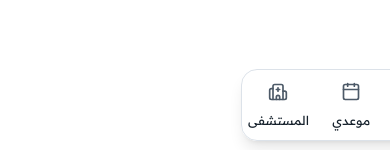
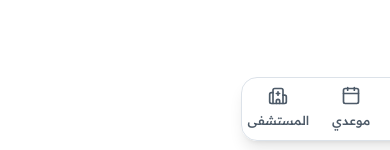
Before and after one commit to Marnie0/bloodlink, a React (Vite) app in the folder client/: page / in a window 390 px wide. Shown: the part 691-841 px from the top of the page. Built offline with nearby package versions, Linux system fonts and the light colour scheme.

Commit message:
style: minimal active state for the tab bar (#13)

```diff
--- a/client/src/components/layout/BottomTabBar.jsx
+++ b/client/src/components/layout/BottomTabBar.jsx
@@ -12,7 +12,7 @@ const links = [
 export default function BottomTabBar() {
   return (
     <>
-      <div className="h-21 lg:hidden" />
+      <div className="h-19 lg:hidden" />
       <nav
         className="bg-surface/90 border-line fixed inset-x-3 bottom-[max(0.75rem,env(safe-area-inset-bottom))] mx-auto max-w-lg rounded-2xl border shadow-lg backdrop-blur lg:hidden"
         aria-label="القائمة الرئيسية للشاشات الصغيرة"
@@ -25,21 +25,15 @@ export default function BottomTabBar() {
                 key={link.to}
                 to={link.to}
                 end={link.end}
-                className="text-tiny flex flex-col items-center gap-1 py-2"
+                className={({ isActive }) =>
+                  clsx(
+                    'text-tiny flex flex-col items-center justify-center gap-1 py-2 font-medium transition-colors',
+                    isActive ? 'text-crimson' : 'text-ink-2 hover:text-crimson',
+                  )
+                }
               >
-                {({ isActive }) => (
-                  <>
-                    <span
-                      className={clsx(
-                        'rounded-full px-4 py-1 transition-colors',
-                        isActive ? 'bg-crimson-lt text-crimson' : 'text-ink-2',
-                      )}
-                    >
-                      <Icon className="size-5" />
-                    </span>
-                    <span>{link.label}</span>
-                  </>
-                )}
+                <Icon className="size-5" />
+                <span>{link.label}</span>
               </NavLink>
             );
           })}
```
